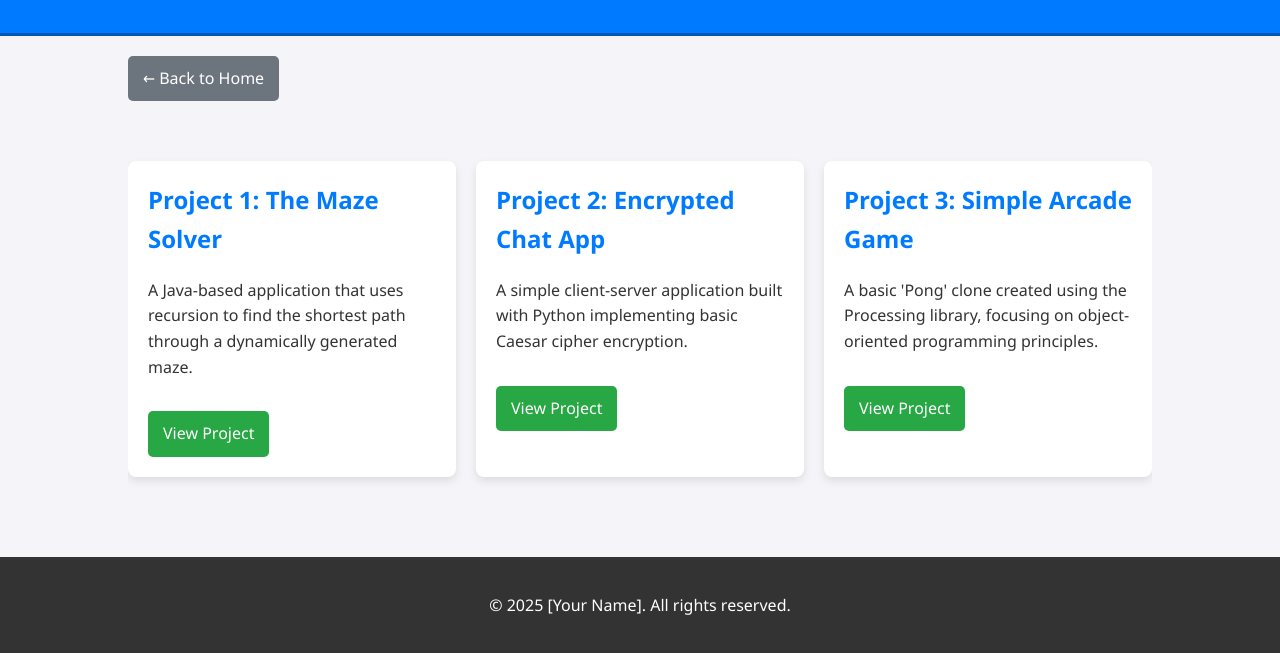
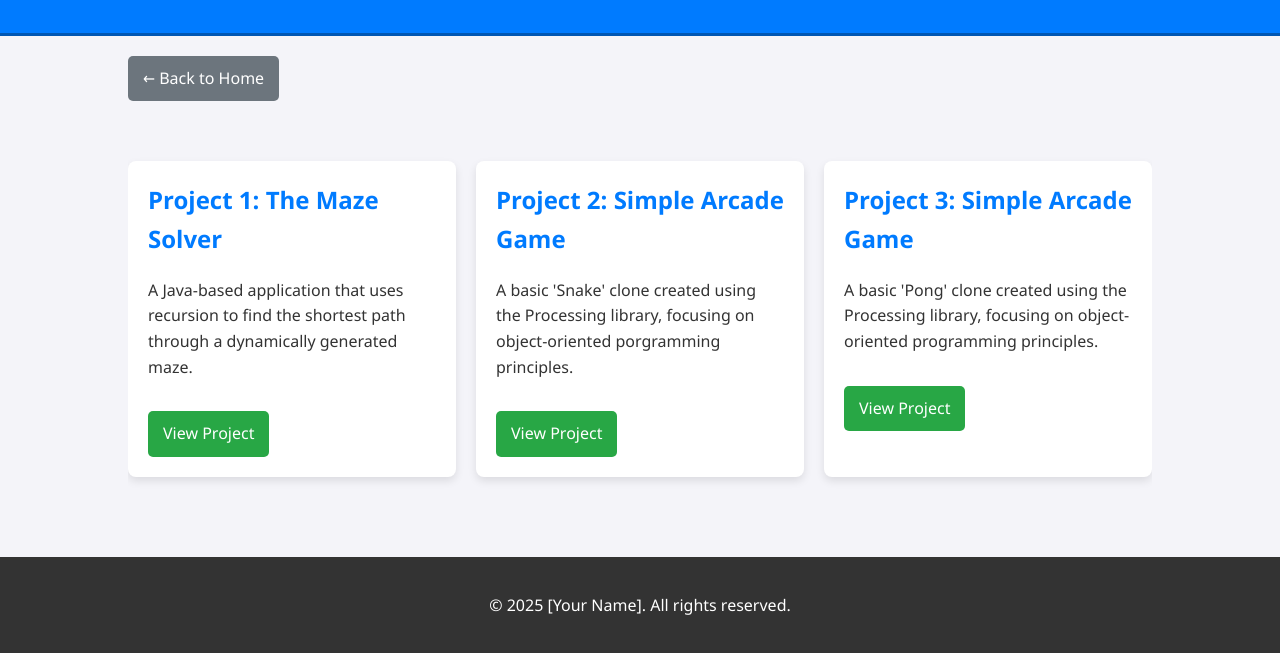
Before and after one commit to TBNRlloyd/TBNRlloyd.github.io, a plain HTML site: page projects.html in a window 1280 px wide. Shown: the part 159-812 px from the top of the page. Drawn offline with Linux system fonts and the light colour scheme.

Commit message:
Update Project 2 details in projects.html

```diff
--- a/projects.html
+++ b/projects.html
@@ -125,9 +125,9 @@
 
             <!-- PROJECT CARD 2 -->
             <div class="project-card">
-                <h2>Project 2: Encrypted Chat App</h2>
-                <p>A simple client-server application built with Python implementing basic Caesar cipher encryption.</p>
-                <a href="project2-details.html" class="project-button">View Project</a>
+                <h2>Project 2: Simple Arcade Game</h2>
+                <p>A basic 'Snake' clone created using the Processing library, focusing on object-oriented porgramming principles.</p>
+                <a href="/build/web/snakegame.html" class="project-button">View Project</a>
             </div>
 
             <!-- PROJECT CARD 3 -->
```
